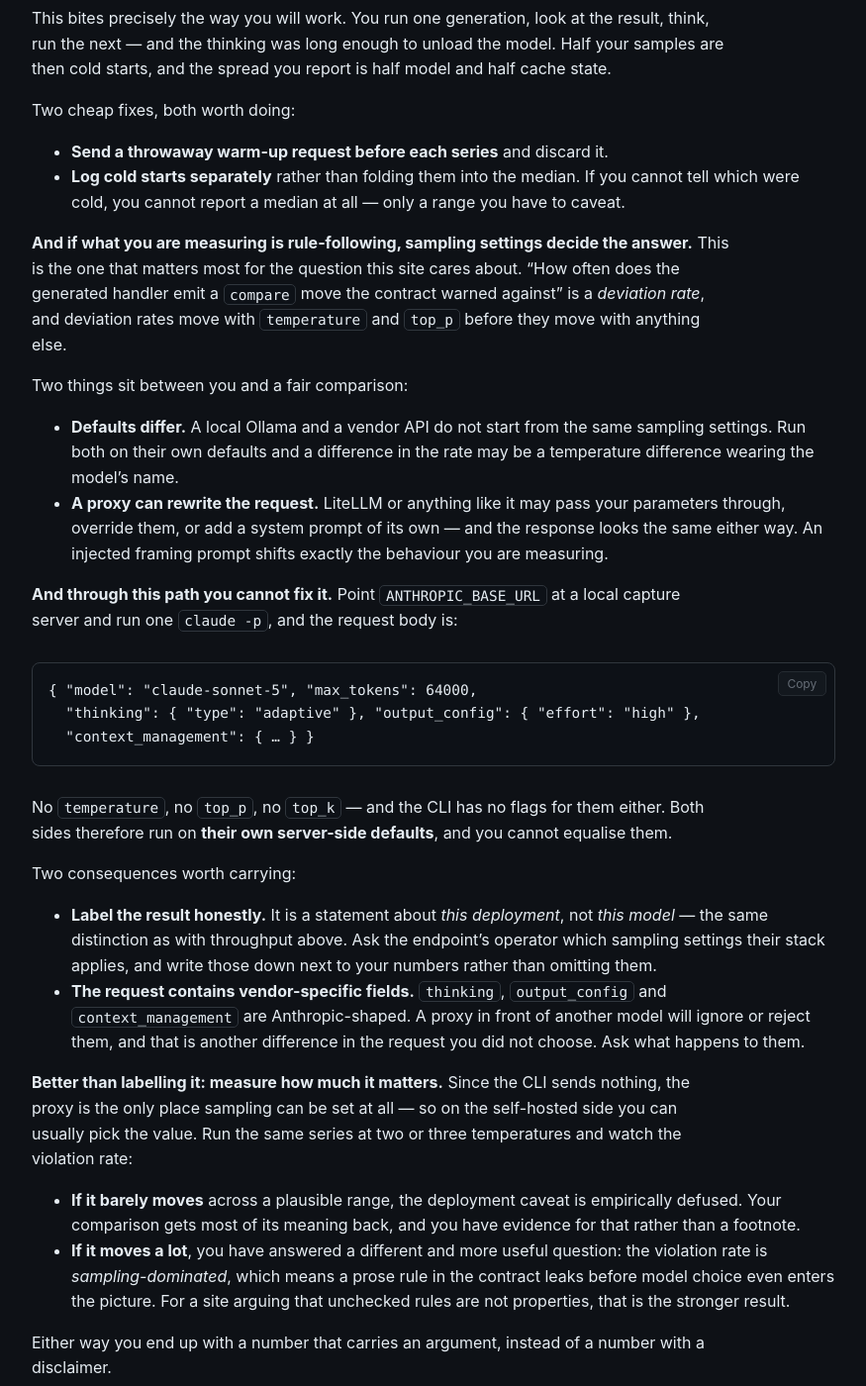
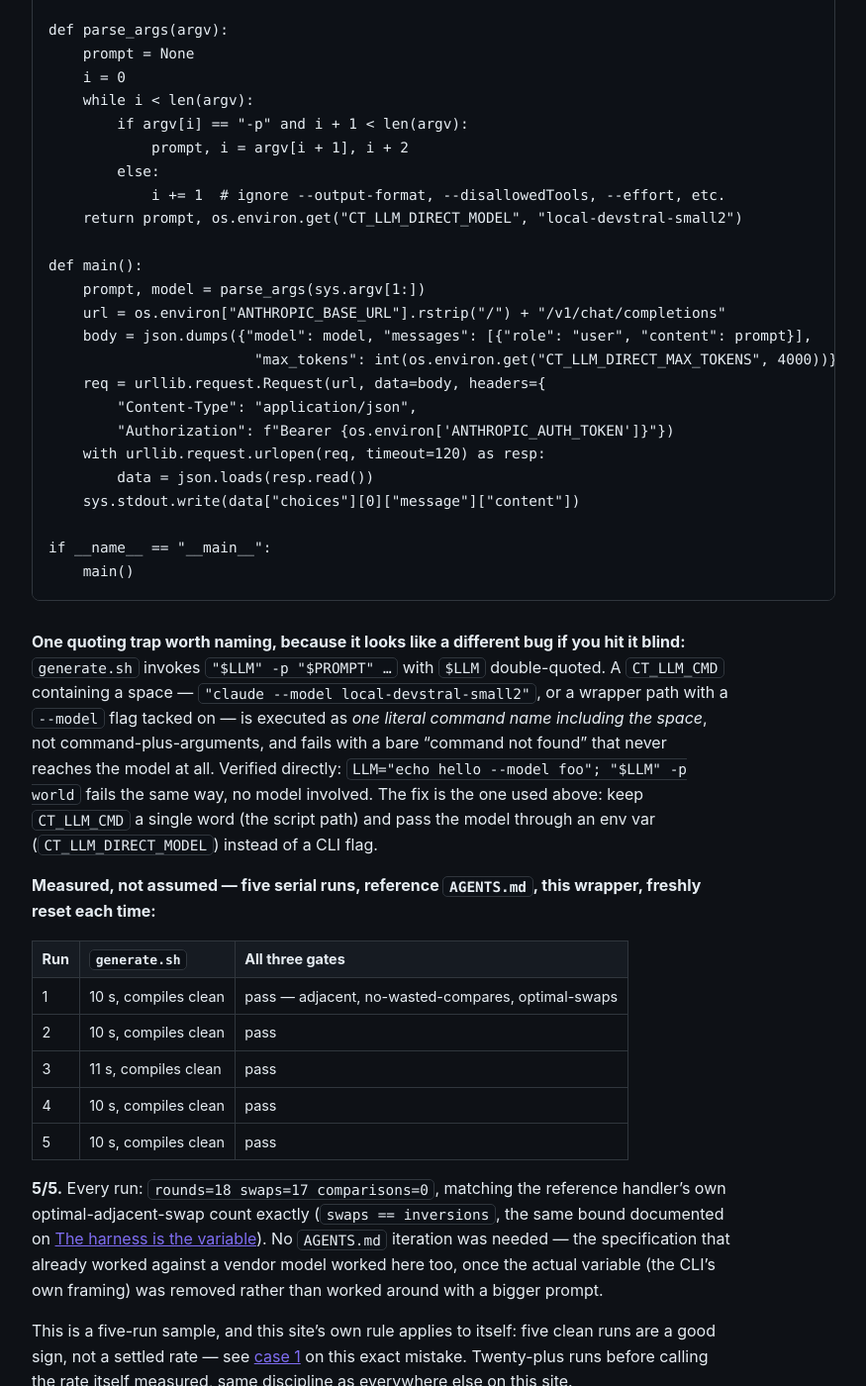
Before and after one commit to scimbe/CADS-DEMO-sort-docs, a Jekyll site: the page built from _how-to/run-against-your-own-model.md, in a window 1280 px wide and 1400 px high, scrolled down 8135 px. Shown: the whole window at 99% size, without its empty margins (322-1197 px from the left). Built offline with Jekyll 4.4.1, drawn with Linux system fonts in a browser that asks for light colours; some of the changed text lies outside the part shown.

Commit message:
fix: the CLI-framing blocker, resolved -- 5/5 generation against devstral
Traced the retracted token-budget theory's real underlying cause to its
logical endpoint: the Claude Code CLI's own system prompt and tool-use
scaffolding is what a model never trained against it (local-devstral-small2)
answers badly to -- confirmed by the control-arm evidence that the identical
prompt content, sent bare to the endpoint, already succeeded.

generate.sh only requires $CT_LLM_CMD to accept "-p <prompt> --output-format
text" and print raw text; it never requires that command to be the Claude
Code CLI. Wrote a small Python wrapper that skips the CLI entirely and talks
straight to the endpoint's /v1/chat/completions -- no system prompt, no
tools, no CLAUDE.md auto-discovery.

Found and fixed one more real bug on the way: generate.sh invokes "$LLM"
quoted, so a multi-word CT_LLM_CMD (a wrapper path with "--model x" tacked
on) executes as one literal (nonexistent) command name and fails before
ever reaching the model. Verified directly with a minimal repro. Fixed by
keeping CT_LLM_CMD a single word and passing the model via CT_LLM_DIRECT_MODEL.

Measured, not assumed: 5 serial runs, reference AGENTS.md, fresh reset each
time. 5/5 compile clean and pass all three property gates
(adjacent/no-wasted-compares/optimal-swaps), every run ~10s, every run
rounds=18 swaps=17 comparisons=0 -- identical to the reference handler's own
optimal count. Explicitly flagged as a five-run sample, not a settled rate,
per this site's own case-1 rule against generalizing from a small clean
window.

Remaining: taking a participant built this way online is the one piece of
the exercise not yet done.

````diff
--- a/_how-to/run-against-your-own-model.md
+++ b/_how-to/run-against-your-own-model.md
@@ -1,6 +1,6 @@
 ---
 title: Run it against your own model
-description: The whole harness pointed at a self-hosted LLM instead of a vendor API — the hardest version of this exercise. The operator's `thinking`-field fix landed and was verified; a second blocker surfaced immediately behind it, and the first theory about its cause (a shared output-token budget) was measured and retracted.
+description: The whole harness pointed at a self-hosted LLM instead of a vendor API — the hardest version of this exercise. Two blockers, one retracted theory, and a working fix later, generation passes all three gates 5/5, reproducibly. Going online is the one step left.
 order: 4
 ---
 
@@ -291,6 +291,85 @@ may be short-circuiting on rather than following. Worth checking next, not yet c
 are not even the same bug wearing two faces, and conflating them (as the paragraph above did) cost
 a false lead.
 
+## The actual fix: stop asking the Claude Code CLI to be someone else
+
+The diagnosis above pointed at the CLI's own system prompt and tool-use scaffolding — the part that
+makes it *Claude Code* rather than a bare completion client — as the likely reason a model never
+trained against that framing answers badly through it. That is directly actionable, and entirely
+inside what `generate.sh` already lets you control: it only cares that `$CT_LLM_CMD` accepts
+`-p <prompt> --output-format text …` and prints the raw response. It does not require that command
+to *be* `claude`.
+
+So: a small wrapper script that skips the Claude Code CLI entirely and talks straight to the
+endpoint's own OpenAI-compatible `/v1/chat/completions` API — no system prompt, no tools, no CLAUDE.md
+auto-discovery — using exactly the request shape the control-arm test already proved works.
+
+```python
+#!/usr/bin/env python3
+"""CT_LLM_CMD replacement: talks to a self-hosted OpenAI-compatible endpoint directly,
+skipping the Claude Code CLI's own system prompt and tool-use scaffolding entirely.
+"""
+import json, os, sys, urllib.request
+
+def parse_args(argv):
+    prompt = None
+    i = 0
+    while i < len(argv):
+        if argv[i] == "-p" and i + 1 < len(argv):
+            prompt, i = argv[i + 1], i + 2
+        else:
+            i += 1  # ignore --output-format, --disallowedTools, --effort, etc.
+    return prompt, os.environ.get("CT_LLM_DIRECT_MODEL", "local-devstral-small2")
+
+def main():
+    prompt, model = parse_args(sys.argv[1:])
+    url = os.environ["ANTHROPIC_BASE_URL"].rstrip("/") + "/v1/chat/completions"
+    body = json.dumps({"model": model, "messages": [{"role": "user", "content": prompt}],
+                        "max_tokens": int(os.environ.get("CT_LLM_DIRECT_MAX_TOKENS", 4000))}).encode()
+    req = urllib.request.Request(url, data=body, headers={
+        "Content-Type": "application/json",
+        "Authorization": f"Bearer {os.environ['ANTHROPIC_AUTH_TOKEN']}"})
+    with urllib.request.urlopen(req, timeout=120) as resp:
+        data = json.loads(resp.read())
+    sys.stdout.write(data["choices"][0]["message"]["content"])
+
+if __name__ == "__main__":
+    main()
+```
+
+**One quoting trap worth naming, because it looks like a different bug if you hit it blind:**
+`generate.sh` invokes `"$LLM" -p "$PROMPT" …` with `$LLM` double-quoted. A `CT_LLM_CMD` containing a
+space — `"claude --model local-devstral-small2"`, or a wrapper path with a `--model` flag tacked on —
+is executed as *one literal command name including the space*, not command-plus-arguments, and fails
+with a bare "command not found" that never reaches the model at all. Verified directly:
+`LLM="echo hello --model foo"; "$LLM" -p world` fails the same way, no model involved. The fix is the
+one used above: keep `CT_LLM_CMD` a single word (the script path) and pass the model through an env
+var (`CT_LLM_DIRECT_MODEL`) instead of a CLI flag.
+
+**Measured, not assumed — five serial runs, reference `AGENTS.md`, this wrapper, freshly reset each
+time:**
+
+| Run | `generate.sh` | All three gates |
+|---|---|---|
+| 1 | 10 s, compiles clean | pass — adjacent, no-wasted-compares, optimal-swaps |
+| 2 | 10 s, compiles clean | pass |
+| 3 | 11 s, compiles clean | pass |
+| 4 | 10 s, compiles clean | pass |
+| 5 | 10 s, compiles clean | pass |
+
+**5/5.** Every run: `rounds=18 swaps=17 comparisons=0`, matching the reference handler's own
+optimal-adjacent-swap count exactly (`swaps == inversions`, the same bound documented on
+[The harness is the variable]({{ '/explanation/the-harness-is-the-variable/' | relative_url }})).
+No `AGENTS.md` iteration was needed — the specification that already worked against a vendor model
+worked here too, once the actual variable (the CLI's own framing) was removed rather than worked
+around with a bigger prompt.
+
+This is a five-run sample, and this site's own rule applies to itself: five clean runs are a good
+sign, not a settled rate — see
+[case 1]({{ '/explanation/when-the-measurement-lies/' | relative_url }}#1-one-fast-window-became-a-general-figure)
+on this exact mistake. Twenty-plus runs before calling the rate itself measured, same discipline as
+everywhere else on this site.
+
 ## Measuring it without fooling yourself
 
 A self-hosted endpoint is usually **one GPU behind a queue**, and that changes which numbers mean
@@ -415,15 +494,13 @@ thing you swapped is the part everyone assumes is decisive.
 4. Then take it online. A participant generated by your own model, answering rounds over a real
    channel, is the complete version of this exercise.
 
-**Where this stands against the worked target above:** step 1 and step 2 have been run for real,
-twice now, against two different blockers — see
-[What actually happened when I ran it](#what-actually-happened-when-i-ran-it) and
-[The fix landed](#the-fix-landed--verified-and-immediately-followed-by-a-different-blocker). The
-first blocker (three models down, the fourth's `thinking` field rejected server-side) is closed and
-verified independently. The second — originally filed as a shared-output-token-budget theory — was
-**retracted after direct measurement**; see the correction below the section it lives in. Step 2
-still has not produced a compiling handler, so steps 3 and 4 remain undone. What's actually needed
-from here is not a token-budget knob but an answer to why the CLI's own scaffolding — a large
-Anthropic-authored system prompt plus tool-use framing the model was never trained on — makes this
-model answer badly where the identical prompt, sent bare, does not. Not another `AGENTS.md`
-rewrite either way; the control-arm call already showed the specification is not what's failing.
+**Where this stands against the worked target above:** step 1 and step 2 are done, verified, and
+now reproducibly passing — see
+[The actual fix](#the-actual-fix-stop-asking-the-claude-code-cli-to-be-someone-else) for the
+5/5 result. Getting there took two closed blockers (the operator's `thinking`-field fix, and a
+retracted-then-correctly-diagnosed CLI framing issue worked around with a direct-API `CT_LLM_CMD`
+wrapper) — both are recorded above rather than smoothed over, because the corrections are as much
+the point of this page as the eventual success. Step 3 (comparing gates against the vendor-API run)
+is implicitly done: same reference `AGENTS.md`, same optimal `swaps == inversions` result, no
+spec change needed. **Step 4 — taking this online, a participant generated by your own model
+answering real rounds in the hosted arena — is the one piece not yet done.**
````
